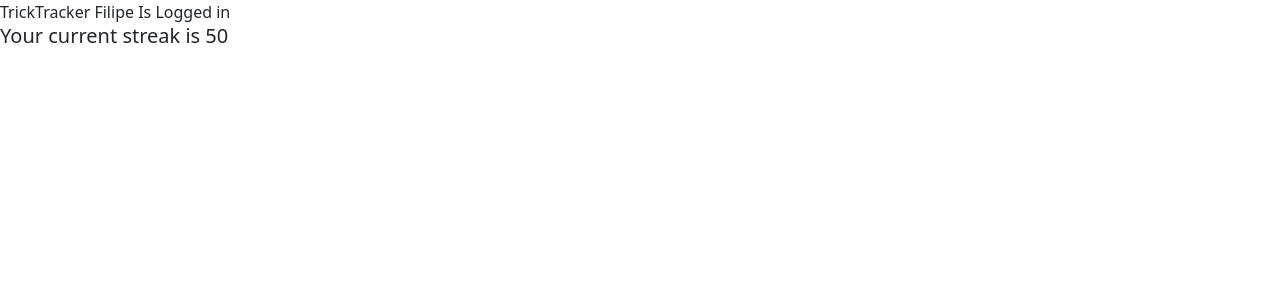
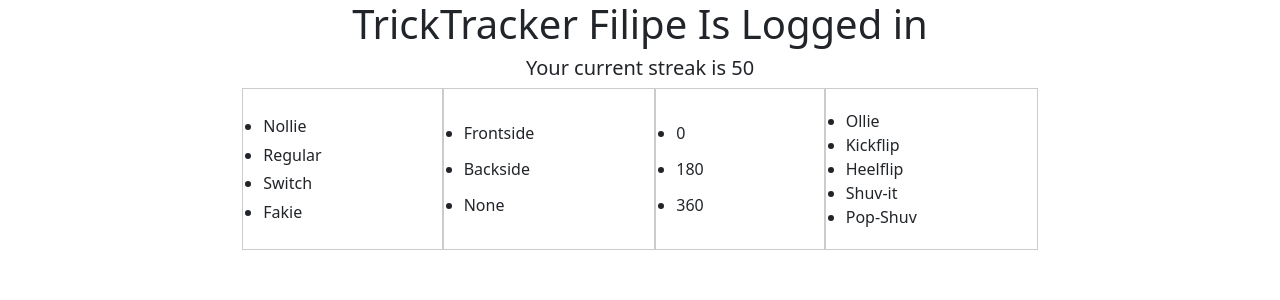
Before and after one commit to liperod04/skateboardtrick_tracker, a React (Vite) app in the folder skateboardtrick_tracker/: page /trackerpage in a window 1280 px wide. Shown: the top 300 px of the page. Built offline with nearby package versions, Linux system fonts and the light colour scheme.

Commit message:
Began listing user options for trick names/directions/rotations/stances

```diff
--- /dev/null
+++ b/skateboardtrick_tracker/src/components/TrickTracker.css
@@ -0,0 +1,15 @@
+.lists-wrapper {
+    display: flex;
+    align-items: stretch;
+}
+.lists-wrapper ul {
+    padding: 20px;
+    padding-right: 15vh;
+    border: 1px solid #ccc;
+}
+
+.stance-list, .rotation-list, .direction-list, .trick-list {
+    display: flex;
+    flex-direction: column;
+    justify-content: space-evenly;
+}
--- a/skateboardtrick_tracker/src/components/TrickTracker.jsx
+++ b/skateboardtrick_tracker/src/components/TrickTracker.jsx
@@ -1,5 +1,28 @@
+import "./TrickTracker.css";
+import { trickStance } from "/src/data/StanceData.js";
+import { trickOptions } from "/src/data/TrickData.js";
+import { trickRotation } from "/src/data/RotationData.js";
+import { trickDirection } from "/src/data/DirectionData.js";
+
 function TrickTracker() {
-  return <h1>tricktracker</h1>;
+  const listStances = trickStance.map((stance) => <li>{stance.name}</li>);
+  const listTricks = trickOptions.map((trick) => <li>{trick.name}</li>);
+  const listRotations = trickRotation.map((rotation) => (
+    <li>{rotation.name}</li>
+  ));
+  const listDirections = trickDirection.map((direction) => (
+    <li>{direction.name}</li>
+  ));
+  return (
+    <div className="tracker-container">
+      <div className="lists-wrapper">
+        <ul className="stance-list">{listStances}</ul>
+        <ul className="direction-list">{listDirections}</ul>
+        <ul className="rotation-list">{listRotations}</ul>
+        <ul className="trick-list">{listTricks}</ul>
+      </div>
+    </div>
+  );
 }
 
 export default TrickTracker;
--- /dev/null
+++ b/skateboardtrick_tracker/src/data/DirectionData.js
@@ -0,0 +1,5 @@
+export const trickDirection = [
+    { id: 0, name: "Frontside" },
+    { id: 1, name: "Backside" },
+    { id: 2, name: "None" }
+  ];
--- /dev/null
+++ b/skateboardtrick_tracker/src/data/RotationData.js
@@ -0,0 +1,5 @@
+export const trickRotation = [
+    { id: 0, name: "0" },
+    { id: 1, name: "180" },
+    { id: 2, name: "360" }
+  ];
--- /dev/null
+++ b/skateboardtrick_tracker/src/data/StanceData.js
@@ -0,0 +1,6 @@
+export const trickStance = [
+    { id: 0, name: "Nollie" },
+    { id: 1, name: "Regular" },
+    { id: 2, name: "Switch" },
+    { id: 3, name: "Fakie" },
+  ];
--- /dev/null
+++ b/skateboardtrick_tracker/src/data/TrickData.js
@@ -0,0 +1,7 @@
+export const trickOptions = [
+    { id: 0, name: "Ollie" },
+    { id: 1, name: "Kickflip" },
+    { id: 2, name: "Heelflip" },
+    { id: 3, name: "Shuv-it" },
+    { id: 4, name: "Pop-Shuv" }
+  ];
--- a/skateboardtrick_tracker/src/pages/TrackerPage.css
+++ b/skateboardtrick_tracker/src/pages/TrackerPage.css
@@ -0,0 +1,5 @@
+.page-container {
+    display: flex;
+    flex-direction: column;
+    align-items: center;
+}
--- a/skateboardtrick_tracker/src/pages/TrackerPage.jsx
+++ b/skateboardtrick_tracker/src/pages/TrackerPage.jsx
@@ -1,17 +1,19 @@
 import { Link } from "react-router-dom";
-// import "./components/TrickTracker.jsx";
+import "/src/components/TrickTracker.jsx";
 import "./TrackerPage.css";
+import TrickTracker from "../components/TrickTracker";
 
 function TrackerPage() {
   return (
-    <div className="page-wrapper">
-      <header className="header-container">
+    <div className="page-container">
+      <h1 className="header-wrapper">
         <span className="title"> TrickTracker</span>
         <span className="user-logged"> Filipe Is Logged in</span>
-      </header>
+      </h1>
       <div className="streak-container">
         <h5 className="streak">Your current streak is 50</h5>
       </div>
+      <TrickTracker></TrickTracker>
     </div>
   );
 }
```
